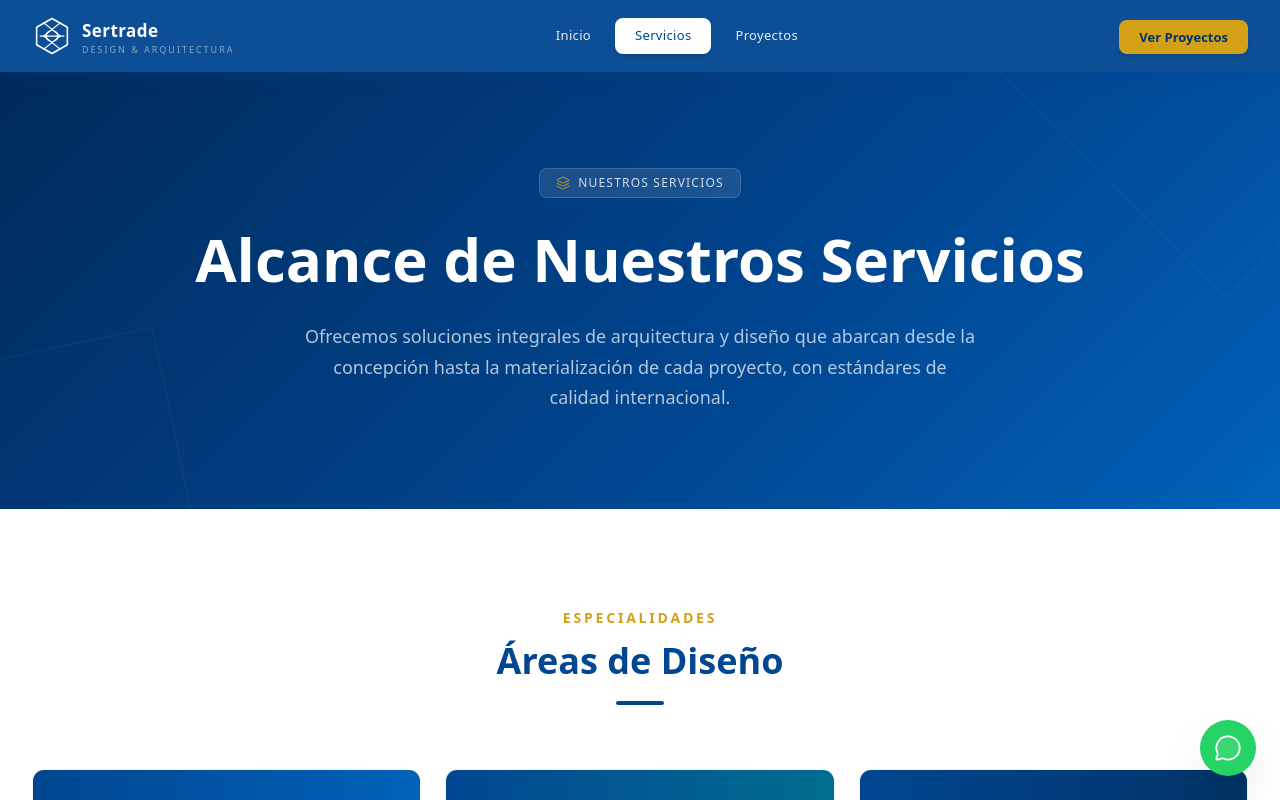
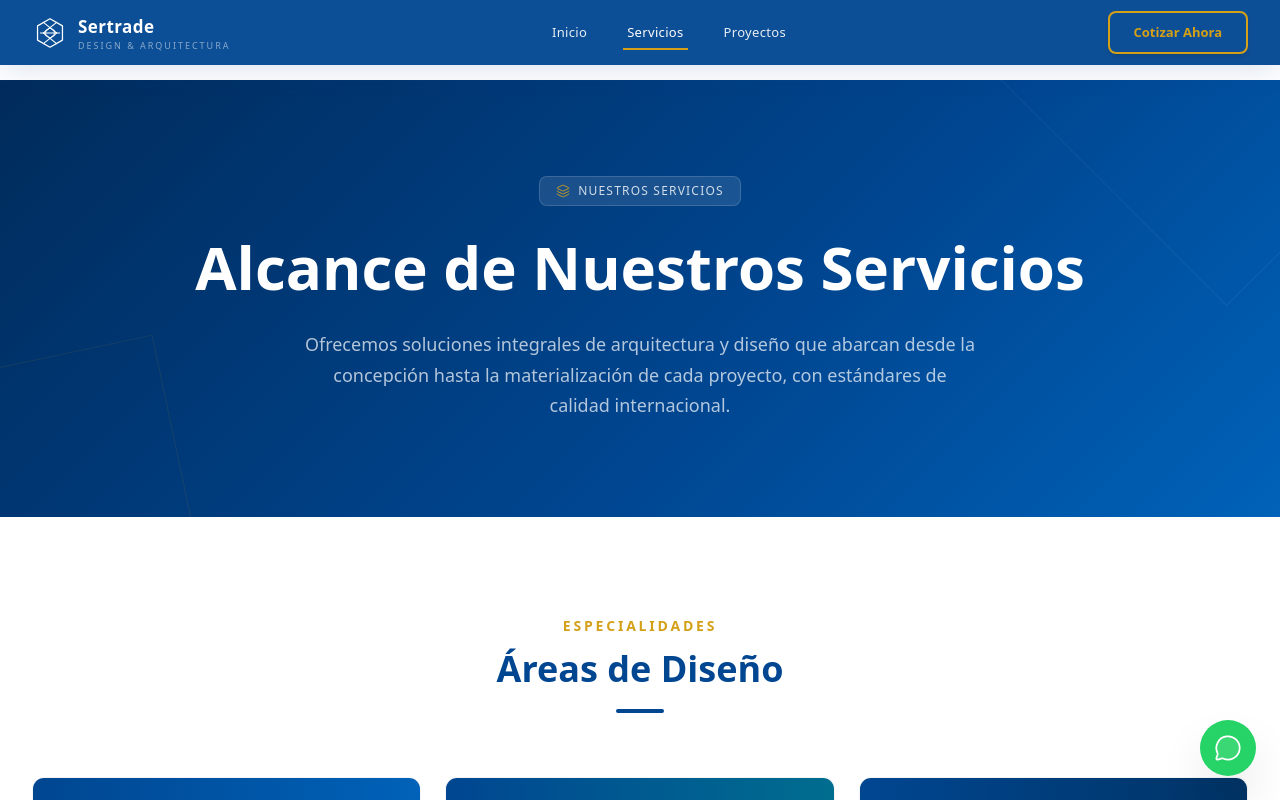
Before and after one commit to gozustrike-lab/Sertrade, a Next.js app: page /servicios in a window 1280 px wide. Shown: the top 800 px of the page. Built offline with nearby package versions, Linux system fonts and the light colour scheme.

Commit message:
feat: universal responsive navbar — PC/Tablet/Mobile with scroll animations

```diff
--- a/src/components/Header.tsx
+++ b/src/components/Header.tsx
@@ -6,13 +6,41 @@ import { usePathname } from 'next/navigation';
 import { motion, AnimatePresence } from 'framer-motion';
 import { Menu, X, ArrowRight, Phone, Mail } from 'lucide-react';
 
+/* =============================================
+   NAV ITEMS — primary (always visible) vs
+   secondary (hidden on tablet)
+   ============================================= */
 const navItems = [
-  { href: '/', label: 'Inicio', id: 'home' },
-  { href: '/servicios', label: 'Servicios', id: 'servicios' },
-  { href: '/proyectos', label: 'Proyectos', id: 'proyectos' },
+  { href: '/', label: 'Inicio', id: 'home', primary: true },
+  { href: '/servicios', label: 'Servicios', id: 'servicios', primary: true },
+  { href: '/proyectos', label: 'Proyectos', id: 'proyectos', primary: true },
 ];
 
 const slideEasing = [0.4, 0, 0.2, 1] as const;
+
+/* =============================================
+   HEXAGONAL LOGO SVG (reusable)
+   ============================================= */
+function HexLogo({ size = 40 }: { size?: number }) {
+  return (
+    <svg
+      viewBox="0 0 64 64"
+      width={size}
+      height={size}
+      fill="none"
+      xmlns="http://www.w3.org/2000/svg"
+      className="shrink-0"
+    >
+      <polygon points="32,4 56.6,18 56.6,46 32,60 7.4,46 7.4,18" fill="none" stroke="#ffffff" strokeWidth="2.5" strokeLinejoin="round" />
+      <line x1="19" y1="11" x2="45" y2="32" stroke="#ffffff" strokeWidth="2" strokeLinecap="round" />
+      <line x1="45" y1="11" x2="19" y2="32" stroke="#ffffff" strokeWidth="2" strokeLinecap="round" />
+      <line x1="19" y1="53" x2="45" y2="32" stroke="#ffffff" strokeWidth="2" strokeLinecap="round" />
+      <line x1="45" y1="53" x2="19" y2="32" stroke="#ffffff" strokeWidth="2" strokeLinecap="round" />
+      <line x1="13" y1="32" x2="51" y2="32" stroke="#ffffff" strokeWidth="2" strokeLinecap="round" />
+      <polygon points="32,22 40.4,26.5 40.4,37.5 32,42 23.6,37.5 23.6,26.5" fill="none" stroke="#ffffff" strokeWidth="1.5" strokeLinejoin="round" />
+    </svg>
+  );
+}
 
 export default function Header() {
   const [scrolled, setScrolled] = useState(false);
@@ -20,17 +48,20 @@ export default function Header() {
   const pathname = usePathname();
   const isFirstRender = useRef(true);
 
-  // Is the user on the home page?
   const isHome = pathname === '/';
 
   const closeMobileMenu = useCallback(() => {
     setMobileMenuOpen(false);
   }, []);
 
-  // Scroll listener — only relevant on home page for transparent→solid transition
+  /* =============================================
+     SCROLL LISTENER
+     - Home: transparent (top) → solid (scrolled)
+     - Subpages: always solid
+     ============================================= */
   useEffect(() => {
     if (!isHome) {
-      setScrolled(true); // Force solid on subpages
+      setScrolled(true);
       return;
     }
 
@@ -68,32 +99,46 @@ export default function Header() {
     return pathname.startsWith(href);
   };
 
-  // Dynamic header styles
+  /* =============================================
+     DYNAMIC STYLES
+     ============================================= */
+  // Background: transparent on home top, solid everywhere else
   const headerBg = scrolled || !isHome
-    ? 'bg-[#004691]/95 backdrop-blur-xl shadow-lg shadow-[#004691]/15'
-    : 'bg-transparent';
+    ? 'bg-[#004691]/95 backdrop-blur-[10px] shadow-[0_4px_30px_rgba(0,70,145,0.15)]'
+    : 'bg-transparent shadow-none';
+
+  // Logo size: shrinks on scroll (PC/Tablet: 40→36, Mobile: 36→30)
+  const logoSizePC = scrolled ? 36 : 40;
+  const logoSizeMobile = scrolled ? 30 : 36;
+
+  // Header height: PC/Tablet 80px, Mobile 80→65 on scroll
+  const headerHeightClass = 'h-20 md:h-20';
+  const headerHeightMobileScrolled = scrolled ? '!h-[65px]' : '';
+
+  // Logo scale effect
+  const logoScale = scrolled ? 'scale-[0.9]' : 'scale-100';
 
   return (
     <>
+      {/* =============================================
+          MAIN NAVBAR
+          ============================================= */}
       <header
-        className={`fixed top-0 left-0 w-full z-[1000] transition-all duration-500 ${headerBg}`}
+        className={`fixed top-0 left-0 w-full z-[1000] transition-all duration-[400ms] ease-in-out ${headerBg} ${headerHeightClass} ${headerHeightMobileScrolled}`}
       >
-        <div className="max-w-7xl mx-auto px-4 sm:px-6 lg:px-8 w-full flex items-center justify-between h-[72px]">
+        <div className="max-w-7xl mx-auto px-4 sm:px-6 lg:px-8 w-full h-full flex items-center justify-between">
 
-          {/* Logo */}
-          <Link href="/" className="flex items-center gap-2.5 group shrink-0">
-            <div className="relative w-10 h-10 flex items-center justify-center">
-              <svg viewBox="0 0 64 64" className="w-full h-full" fill="none" xmlns="http://www.w3.org/2000/svg">
-                <polygon points="32,4 56.6,18 56.6,46 32,60 7.4,46 7.4,18" fill="none" stroke="#ffffff" strokeWidth="2.5" strokeLinejoin="round" />
-                <line x1="19" y1="11" x2="45" y2="32" stroke="#ffffff" strokeWidth="2" strokeLinecap="round" />
-                <line x1="45" y1="11" x2="19" y2="32" stroke="#ffffff" strokeWidth="2" strokeLinecap="round" />
-                <line x1="19" y1="53" x2="45" y2="32" stroke="#ffffff" strokeWidth="2" strokeLinecap="round" />
-                <line x1="45" y1="53" x2="19" y2="32" stroke="#ffffff" strokeWidth="2" strokeLinecap="round" />
-                <line x1="13" y1="32" x2="51" y2="32" stroke="#ffffff" strokeWidth="2" strokeLinecap="round" />
-                <polygon points="32,22 40.4,26.5 40.4,37.5 32,42 23.6,37.5 23.6,26.5" fill="none" stroke="#ffffff" strokeWidth="1.5" strokeLinejoin="round" />
-              </svg>
+          {/* ====== LOGO ====== */}
+          <Link href="/" className="flex items-center gap-2.5 group shrink-0 transition-transform duration-[400ms] ease-in-out">
+            {/* Mobile logo (36→30px) */}
+            <div className="md:hidden transition-all duration-[400ms] ease-in-out" style={{ transform: `scale(${scrolled ? 0.83 : 1})` }}>
+              <HexLogo size={logoSizeMobile} />
             </div>
-            <div className="hidden sm:block">
+            {/* Desktop logo (40→36px) */}
+            <div className="hidden md:block transition-all duration-[400ms] ease-in-out" style={{ transform: `scale(${scrolled ? 0.9 : 1})` }}>
+              <HexLogo size={logoSizePC} />
+            </div>
+            <div className="hidden sm:block transition-all duration-[400ms] ease-in-out">
               <span className="text-white font-bold text-[17px] tracking-wide leading-none group-hover:text-[#d4a017] transition-colors duration-300">
                 Sertrade
               </span>
@@ -103,13 +148,30 @@ export default function Header() {
             </div>
           </Link>
 
-          {/* Desktop Nav */}
-          <nav className="hidden md:flex items-center gap-1">
+          {/* ====== PC NAV (>1024px) ====== */}
+          <nav className="hidden lg:flex items-center gap-8">
             {navItems.map((item) => (
               <Link
                 key={item.id}
                 href={item.href}
-                className={`px-5 py-2 rounded-[8px] text-[13px] font-medium tracking-wide transition-all duration-300 ${
+                className={`relative px-1 py-2 text-[13px] font-medium tracking-wide transition-all duration-[400ms] ease-in-out after:absolute after:bottom-0 after:left-0 after:h-[2px] after:w-0 after:bg-[#d4a017] after:transition-all after:duration-[400ms] after:ease-in-out ${
+                  isActive(item.href)
+                    ? 'text-white after:w-full'
+                    : 'text-white/90 hover:text-white hover:after:w-full'
+                }`}
+              >
+                {item.label}
+              </Link>
+            ))}
+          </nav>
+
+          {/* ====== TABLET NAV (768px-1024px): limited links ====== */}
+          <nav className="hidden md:flex lg:hidden items-center gap-6">
+            {navItems.filter(item => item.primary).map((item) => (
+              <Link
+                key={item.id}
+                href={item.href}
+                className={`px-4 py-2 rounded-[8px] text-[13px] font-medium tracking-wide transition-all duration-[400ms] ease-in-out ${
                   isActive(item.href)
                     ? 'bg-white text-[#004691] shadow-md'
                     : 'text-white/90 hover:text-white hover:bg-white/15'
@@ -120,20 +182,30 @@ export default function Header() {
             ))}
           </nav>
 
-          {/* Desktop CTA */}
-          <div className="hidden md:block">
+          {/* ====== PC CTA (>1024px): gold border ====== */}
+          <div className="hidden lg:flex items-center">
             <Link
               href="/proyectos"
-              className="px-5 py-2 bg-[#d4a017] text-[#003466] rounded-[8px] text-[13px] font-semibold hover:bg-[#e0b030] transition-all duration-300 shadow-md hover:shadow-lg hover:scale-[1.03]"
+              className="px-6 py-2.5 border-2 border-[#d4a017] text-[#d4a017] rounded-[8px] text-[13px] font-semibold hover:bg-[#d4a017] hover:text-[#003466] transition-all duration-[400ms] ease-in-out shadow-md hover:shadow-lg hover:scale-[1.03]"
             >
-              Ver Proyectos
+              Cotizar Ahora
             </Link>
           </div>
 
-          {/* Mobile Hamburger */}
+          {/* ====== TABLET CTA (768px-1024px) ====== */}
+          <div className="hidden md:flex lg:hidden items-center">
+            <Link
+              href="/proyectos"
+              className="px-5 py-2 bg-[#d4a017] text-[#003466] rounded-[8px] text-[13px] font-semibold hover:bg-[#e0b030] transition-all duration-[400ms] ease-in-out shadow-md hover:shadow-lg hover:scale-[1.03]"
+            >
+              Cotizar
+            </Link>
+          </div>
+
+          {/* ====== MOBILE HAMBURGER (<768px) ====== */}
           <button
             onClick={() => setMobileMenuOpen(true)}
-            className="md:hidden text-white p-2 rounded-[8px] hover:bg-white/15 transition-colors"
+            className="lg:hidden md:hidden text-white p-2 rounded-[8px] hover:bg-white/15 transition-all duration-[400ms] ease-in-out"
             aria-label="Abrir menu"
           >
             <Menu size={24} strokeWidth={1.5} />
@@ -141,9 +213,9 @@ export default function Header() {
         </div>
       </header>
 
-      {/* ============================================
-          OFF-CANVAS MOBILE MENU (Slide-in from Right)
-          ============================================ */}
+      {/* =============================================
+          OFF-CANVAS MOBILE DRAWER (Full-screen panel)
+          ============================================= */}
       <AnimatePresence>
         {mobileMenuOpen && (
           <>
@@ -154,34 +226,24 @@ export default function Header() {
               exit={{ opacity: 0 }}
               transition={{ duration: 0.4, ease: slideEasing }}
               onClick={closeMobileMenu}
-              className="fixed inset-0 z-[1001] bg-black/50 backdrop-blur-[8px] md:hidden"
+              className="fixed inset-0 z-[1001] bg-black/50 backdrop-blur-[8px] lg:hidden"
             />
 
-            {/* Menu Panel — slides from right */}
+            {/* Menu Panel — slides from right, full height */}
             <motion.div
               initial={{ x: '100%' }}
               animate={{ x: 0 }}
               exit={{ x: '100%' }}
               transition={{ duration: 0.4, ease: slideEasing }}
-              className="fixed top-0 right-0 z-[1002] w-[85vw] max-w-[360px] h-full md:hidden flex flex-col"
+              className="fixed top-0 right-0 z-[1002] w-[85vw] max-w-[360px] h-full lg:hidden flex flex-col"
             >
-              {/* Panel Background */}
+              {/* Panel Background — solid dark gradient */}
               <div className="relative flex flex-col h-full bg-gradient-to-b from-[#0a1628] via-[#0d1f3c] to-[#0a1628]">
 
                 {/* Close Button */}
                 <div className="flex items-center justify-between px-6 pt-5 pb-4">
                   <div className="flex items-center gap-2.5">
-                    <div className="relative w-9 h-9 flex items-center justify-center">
-                      <svg viewBox="0 0 64 64" className="w-full h-full" fill="none" xmlns="http://www.w3.org/2000/svg">
-                        <polygon points="32,4 56.6,18 56.6,46 32,60 7.4,46 7.4,18" fill="none" stroke="#ffffff" strokeWidth="2.5" strokeLinejoin="round" />
-                        <line x1="19" y1="11" x2="45" y2="32" stroke="#ffffff" strokeWidth="2" strokeLinecap="round" />
-                        <line x1="45" y1="11" x2="19" y2="32" stroke="#ffffff" strokeWidth="2" strokeLinecap="round" />
-                        <line x1="19" y1="53" x2="45" y2="32" stroke="#ffffff" strokeWidth="2" strokeLinecap="round" />
-                        <line x1="45" y1="53" x2="19" y2="32" stroke="#ffffff" strokeWidth="2" strokeLinecap="round" />
-                        <line x1="13" y1="32" x2="51" y2="32" stroke="#ffffff" strokeWidth="2" strokeLinecap="round" />
-                        <polygon points="32,22 40.4,26.5 40.4,37.5 32,42 23.6,37.5 23.6,26.5" fill="none" stroke="#ffffff" strokeWidth="1.5" strokeLinejoin="round" />
-                      </svg>
-                    </div>
+                    <HexLogo size={36} />
                     <span className="text-white font-bold text-base tracking-wide">Sertrade</span>
                   </div>
                   <button
@@ -233,7 +295,7 @@ export default function Header() {
                       onClick={closeMobileMenu}
                       className="flex items-center justify-center gap-2.5 w-full py-[15px] bg-[#d4a017] text-[#003466] rounded-full text-[15px] font-bold tracking-wide hover:bg-[#e0b030] transition-all duration-300 shadow-lg shadow-[#d4a017]/20 hover:shadow-xl hover:scale-[1.02]"
                     >
-                      Ver Proyectos
+                      Cotizar Ahora
                       <ArrowRight size={18} strokeWidth={2} />
                     </Link>
                   </motion.div>
--- a/src/components/ProjectsPage.tsx
+++ b/src/components/ProjectsPage.tsx
@@ -40,7 +40,7 @@ export default function ProjectsPage() {
   };
 
   return (
-    <div className="pt-[72px]">
+    <div className="pt-20">
       {/* HERO HEADER — Premium gradient */}
       <section className="relative py-24 overflow-hidden" style={{ background: 'linear-gradient(135deg, #002B5B 0%, #004691 60%, #0062b8 100%)' }}>
         <div className="absolute top-0 right-0 w-80 h-80 border border-white/5 rotate-45 -translate-y-1/2 translate-x-1/3" />
--- a/src/components/ServicesPage.tsx
+++ b/src/components/ServicesPage.tsx
@@ -30,7 +30,7 @@ const additionalServices = [
 
 export default function ServicesPage() {
   return (
-    <div className="pt-[72px]">
+    <div className="pt-20">
       {/* HERO HEADER — Premium gradient */}
       <section className="relative py-24 overflow-hidden" style={{ background: 'linear-gradient(135deg, #002B5B 0%, #004691 60%, #0062b8 100%)' }}>
         <div className="absolute top-0 right-0 w-80 h-80 border border-white/5 rotate-45 -translate-y-1/2 translate-x-1/3" />
```
